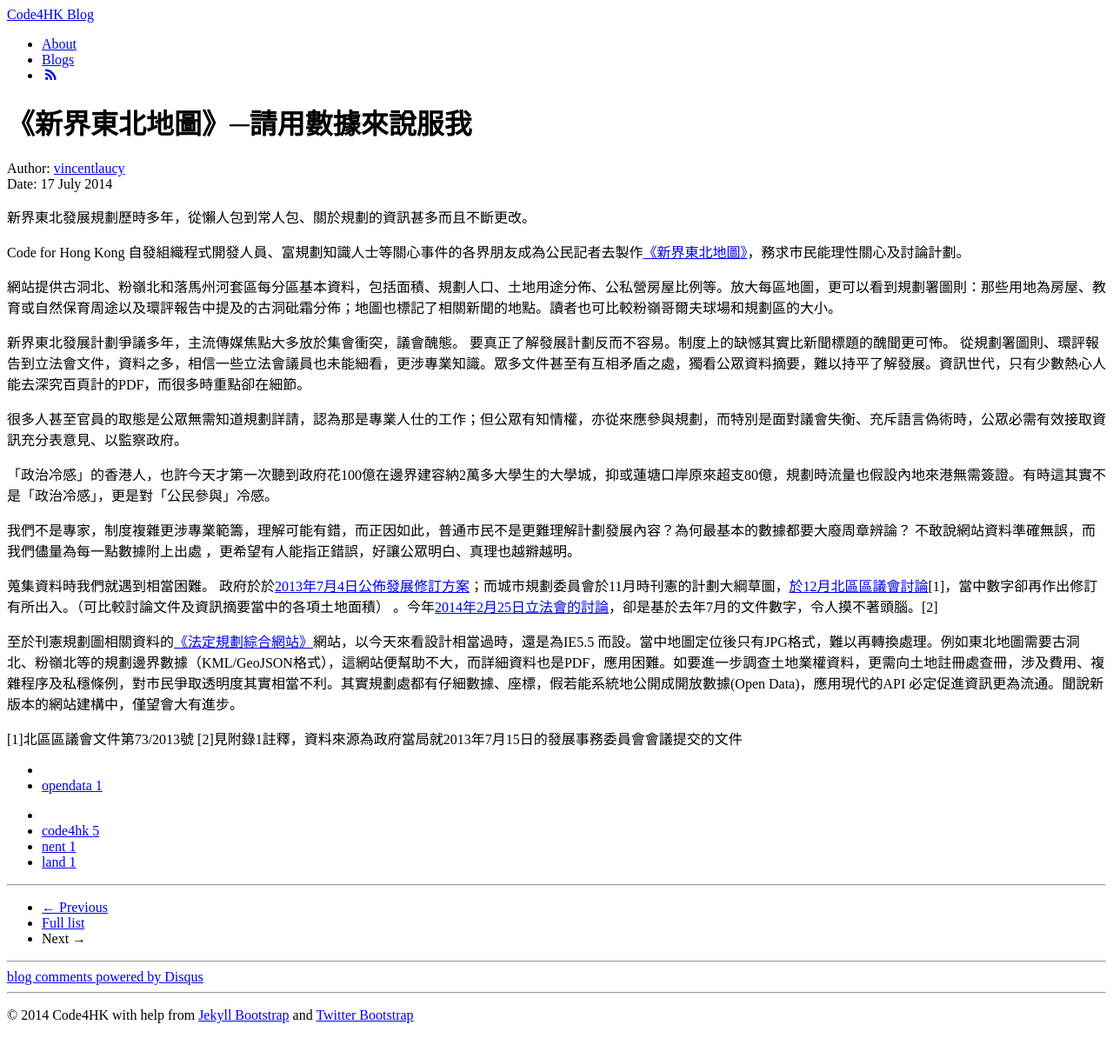
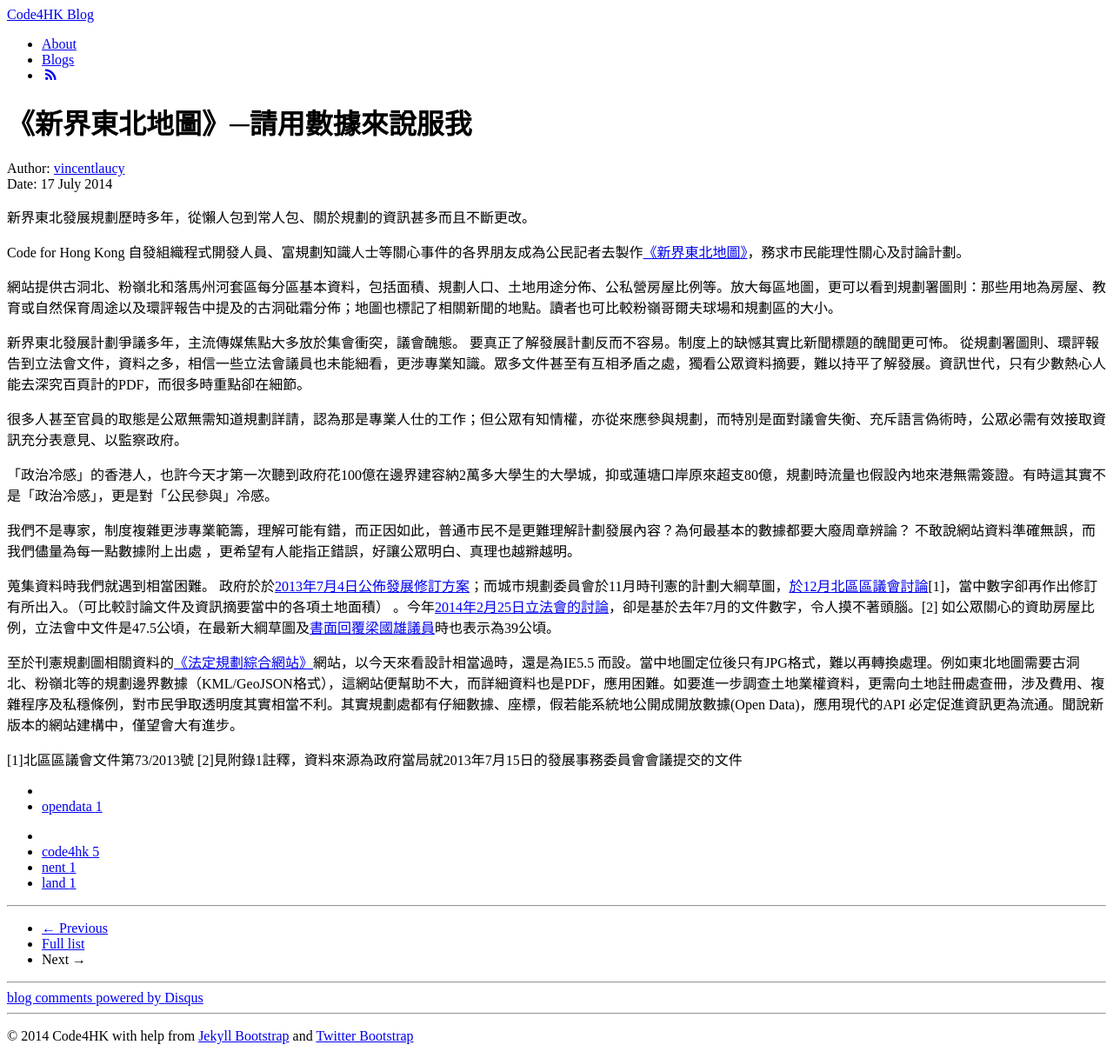
Before and after one commit to code4hk/code4hk.github.io, a Jekyll site: the page built from _posts/2014-07-17-northeastmap.md, in a window 1280 px wide. Shown: the whole page at 87% size. Built offline with Jekyll 4.4.1, drawn with Linux system fonts in a browser that asks for light colours; Markdown is read by kramdown in place of the engine named in the settings; comment, search, counter and statistics services are not loaded; before the commit the page ends 1193 px from its top, so only the background shows below that.

Commit message:
Update 2014-07-17-northeastmap.md

```diff
--- a/_posts/2014-07-17-northeastmap.md
+++ b/_posts/2014-07-17-northeastmap.md
@@ -28,8 +28,7 @@ Code for Hong Kong 自發組織程式開發人員、富規劃知識人士等關
 不敢說網站資料準確無誤，而我們儘量為每一點數據附上出處 ，更希望有人能指正錯誤，好讓公眾明白、真理也越㸤越明。
 
 
-蒐集資料時我們就遇到相當困難。 政府於於[2013年7月4日公佈發展修訂方案](http://www.nentnda.gov.hk/chi/revised_rodp.html)；而城市規劃委員會於11月時刊憲的計劃大綱草圖，[於12月北區區議會討論](http://www.districtcouncils.gov.hk/north/doc/tc/dc_meetings_doc/n_2013_073_ch.pdf)[1]，當中數字卻再作出修訂有所出入。（可比較討論文件及資訊摘要當中的各項土地面積） 。今年[2014年2月25日立法會的討論](http://www.legco.gov.hk/yr13-14/chinese/panels/dev/papers/dev0225cb1-925-7-c.pdf)，卻是基於去年7月的文件數字，令人摸不著頭腦。[2]
-
+蒐集資料時我們就遇到相當困難。 政府於於[2013年7月4日公佈發展修訂方案](http://www.nentnda.gov.hk/chi/revised_rodp.html)；而城市規劃委員會於11月時刊憲的計劃大綱草圖，[於12月北區區議會討論](http://www.districtcouncils.gov.hk/north/doc/tc/dc_meetings_doc/n_2013_073_ch.pdf)[1]，當中數字卻再作出修訂有所出入。（可比較討論文件及資訊摘要當中的各項土地面積） 。今年[2014年2月25日立法會的討論](http://www.legco.gov.hk/yr13-14/chinese/panels/dev/papers/dev0225cb1-925-7-c.pdf)，卻是基於去年7月的文件數字，令人摸不著頭腦。[2] 如公眾關心的資助房屋比例，立法會中文件是47.5公頃，在最新大綱草圖及[書面回覆梁國雄議員](http://www.info.gov.hk/gia/general/201402/19/P201402190311.htm)時也表示為39公頃。
 
 至於刊憲規劃圖相關資料的[《法定規劃綜合網站》](http://www.ozp.tpb.gov.hk/default.aspx)網站，以今天來看設計相當過時，還是為IE5.5 而設。當中地圖定位後只有JPG格式，難以再轉換處理。例如東北地圖需要古洞北、粉嶺北等的規劃邊界數據（KML/GeoJSON格式），這網站便幫助不大，而詳細資料也是PDF，應用困難。如要進一步調查土地業權資料，更需向土地註冊處查冊，涉及費用、複雜程序及私穩條例，對市民爭取透明度其實相當不利。其實規劃處都有仔細數據、座標，假若能系統地公開成開放數據(Open Data)，應用現代的API 必定促進資訊更為流通。聞說新版本的網站建構中，僅望會大有進步。
 
```
